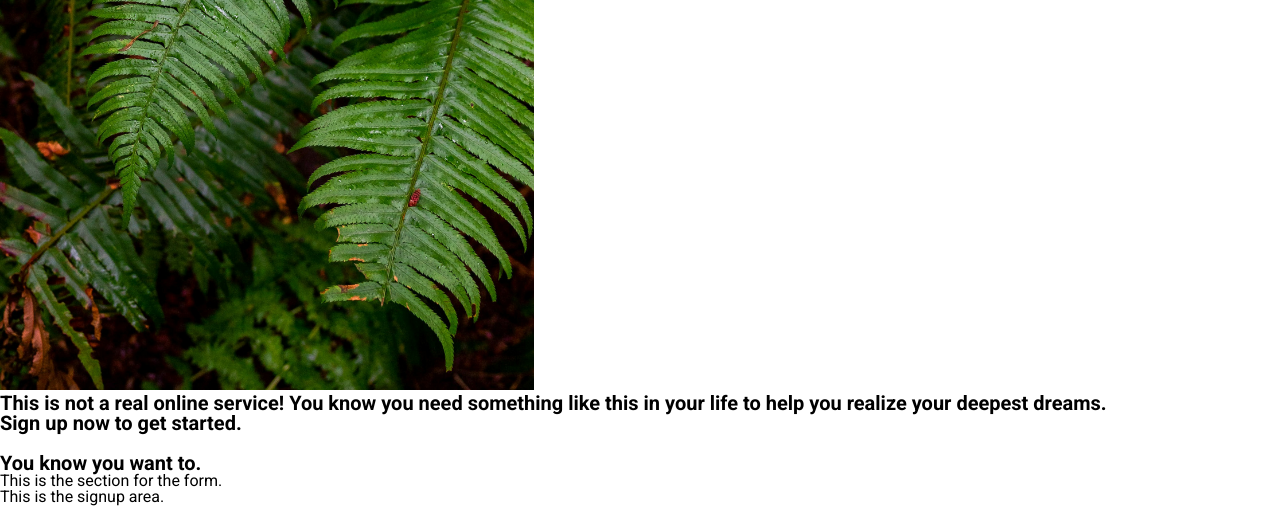
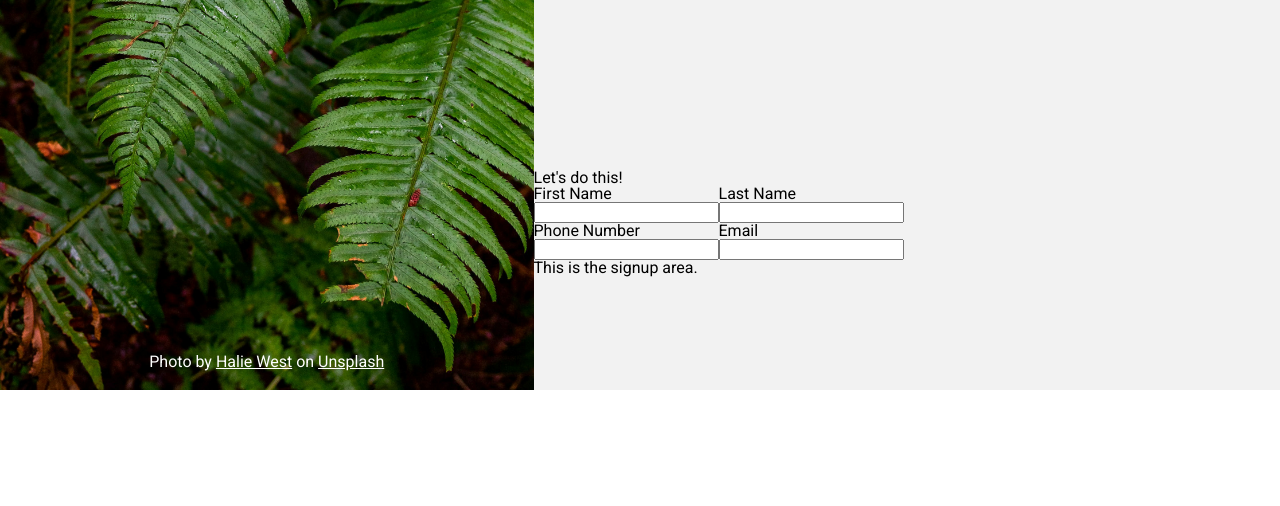
Before and after one commit to dchenkpmg/odin-sign-up, a plain HTML site: page index.html in a window 1280 px wide. Shown: the part 410-916 px from the top of the page. After the commit the page ends 800 px from the top, so only its background shows below. Drawn offline with Linux system fonts and the light colour scheme.

Commit message:
update form

```diff
--- a/index.html
+++ b/index.html
@@ -17,6 +17,15 @@
             class="bg-img"
             alt="picture of some ferns"
           />
+          <div class="credits">
+            Photo by
+            <a
+              href="https://unsplash.com/photos/green-leaf-plant-in-close-up-photography-25xggax4bSA"
+              >Halie West</a
+            >
+            on
+            <a href="https://unsplash.com/">Unsplash</a>
+          </div>
         </div>
         <div class="logo">
           <div class="odin">
@@ -36,7 +45,30 @@
           up <i>now</i> to get started. <br /><br />
           You know you want to.
         </div>
-        <div class="form">This is the section for the form.</div>
+        <form>
+          <legend>Let's do this!</legend>
+          <div class="names">
+            <div class="first-name">
+              <label for="first_name">First Name</label>
+              <input type="text" id="first_name" name="First Name" />
+            </div>
+            <div class="last-name">
+              <label for="last_name">Last Name</label>
+              <input type="text" id="last_name" name="Last Name" />
+            </div>
+          </div>
+          <div class="details">
+            <div class="phone">
+              <label for="phone_number">Phone Number</label>
+              <input type="tel" id="phone_number" name="phone_number" />
+            </div>
+            <div class="email">
+              <label for="email">Email</label>
+              <input type="email" id="email" name="email" />
+            </div>
+          </div>
+        </form>
+
         <div class="signup">This is the signup area.</div>
       </div>
     </div>
--- a/style.css
+++ b/style.css
@@ -53,22 +53,23 @@ table {
 	border-spacing: 0;
 }
 
+
+:root {
+    --my-bg-color: #f2f2f2; /* Replace this with your preferred color */
+  }
+
+
 body {
     font-family: "Roboto", sans-serif;
     margin: 0;
-    /* overflow: hidden; */
-    /* vertical-align: top; */
 }
 
 .container {
     display: flex;
-    /* max-width: 100%; */
     flex-wrap: wrap;
-    /* justify-content: flex-start; */
+    flex: 1;
     margin: 0;
-
-    /* height: 100vh; */
-
+    background-color: var(--my-bg-color)
 }
 
 .sidebar {
@@ -87,6 +88,7 @@ body {
     font-size: 10rem;
     width: 100%;
     justify-content: center;
+    padding: 20px 0;
 }
 
 .logo {
@@ -96,48 +98,85 @@ body {
 
 .background {
     margin: 0;
+    display: flex;
+    justify-content: center;
+}
+
+.credits {
+    position: absolute;
+    bottom: 20px;
+    color: white;
+}
+
+a:link {
+    color: white;
 }
 
 .login {
     display: flex;
-    /* justify-content: flex-end; */
-    /* align-items: start; */
+    flex: 1;
+    align-items: start;
     flex-direction: column;
-    /* position: absolute; */
-    /* right: 0px; */
-    /* left: 1000px */
-    /* top: 0px; */
-    background-color: white;;
-    /* z-index: 1000; */
-    /* height: 100vh; */
-    /* flex: 0 1 300px; */
-    /* min-width: 200px; */
-    /* max-width: 500px; */
-    /* position: absolute; */
-
+    width: 100%;
+    background-color: var(--my-bg-color)
 }
 
 .hero {
-    /* padding: 0; */
-    /* margin: 0px 50px; */
-    /* margin-left: 0; */
-    /* position: absolute; */
+    margin: 200px 50px;
     font-weight: 900;
-    font-size: 20px;
-    /* margin: auto; */
-    /* display: flex; */
-
+    font-size: 30px;
+    background-color: var(--my-bg-color);
 }
 
+.form {
+    background-color: white;
+    display: flex;
+    flex-direction: column;
+    flex: 1;
+}
+
+.signup {
+    background-color: var(--my-bg-color);
+}
 .bg-img {
-    /* max-width: 100%; */
     max-height:100vh;
     margin: 0;
-    /* margin: auto; */
-    /* position: relative; */
-
 }
 
 .odin-img{
    width: 125px;
 }
+
+.names {
+    display: flex;
+}
+.first-name {
+    display:flex;
+    flex-direction: column;
+}
+
+.last-name {
+    display: flex;
+    flex-direction: column;
+}
+
+.details {
+    display: flex;
+}
+
+.phone {
+    display: flex;
+    flex-direction: column;
+}
+
+.email {
+    display: flex;
+    flex-direction: column;
+}
+
+
+
+/* label,input {
+    display:flex;
+    flex-direction:column;
+  } */
```
